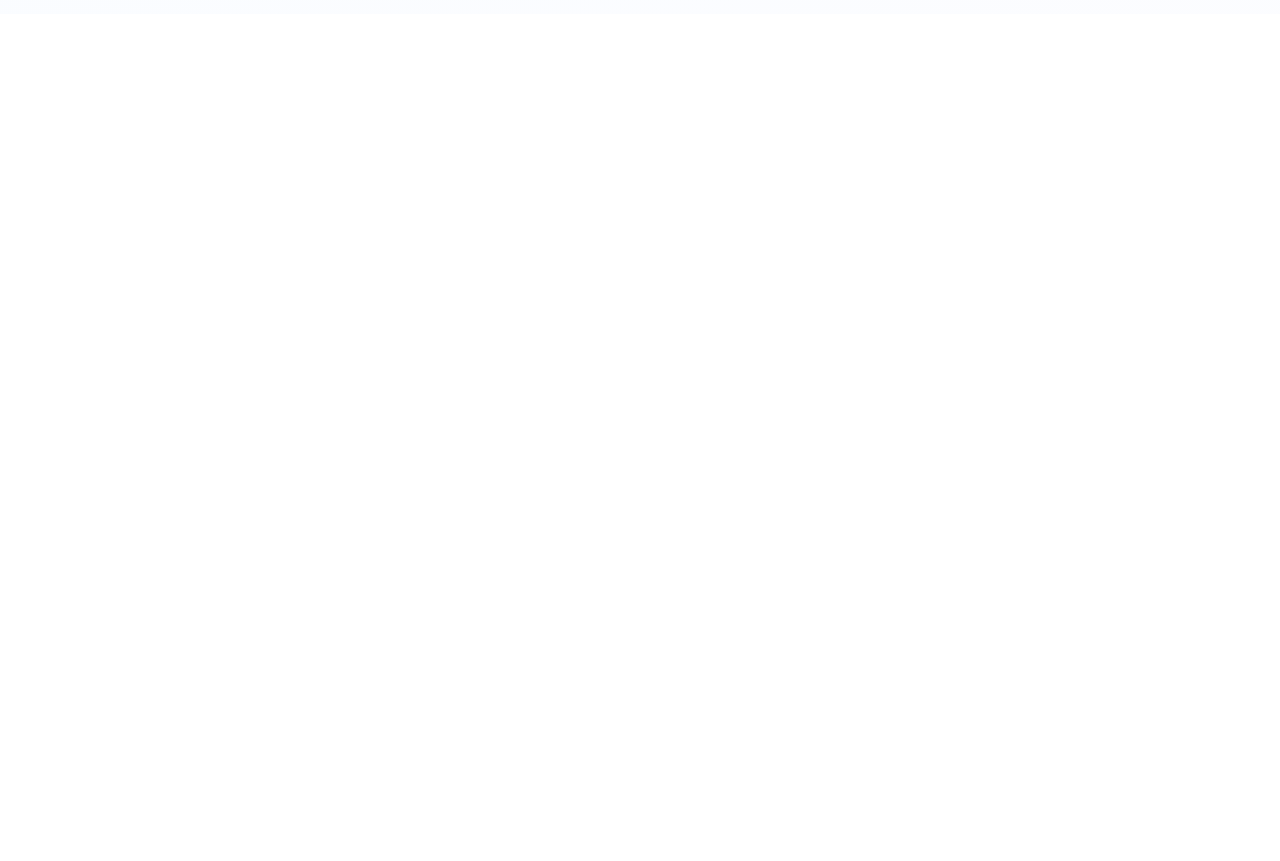
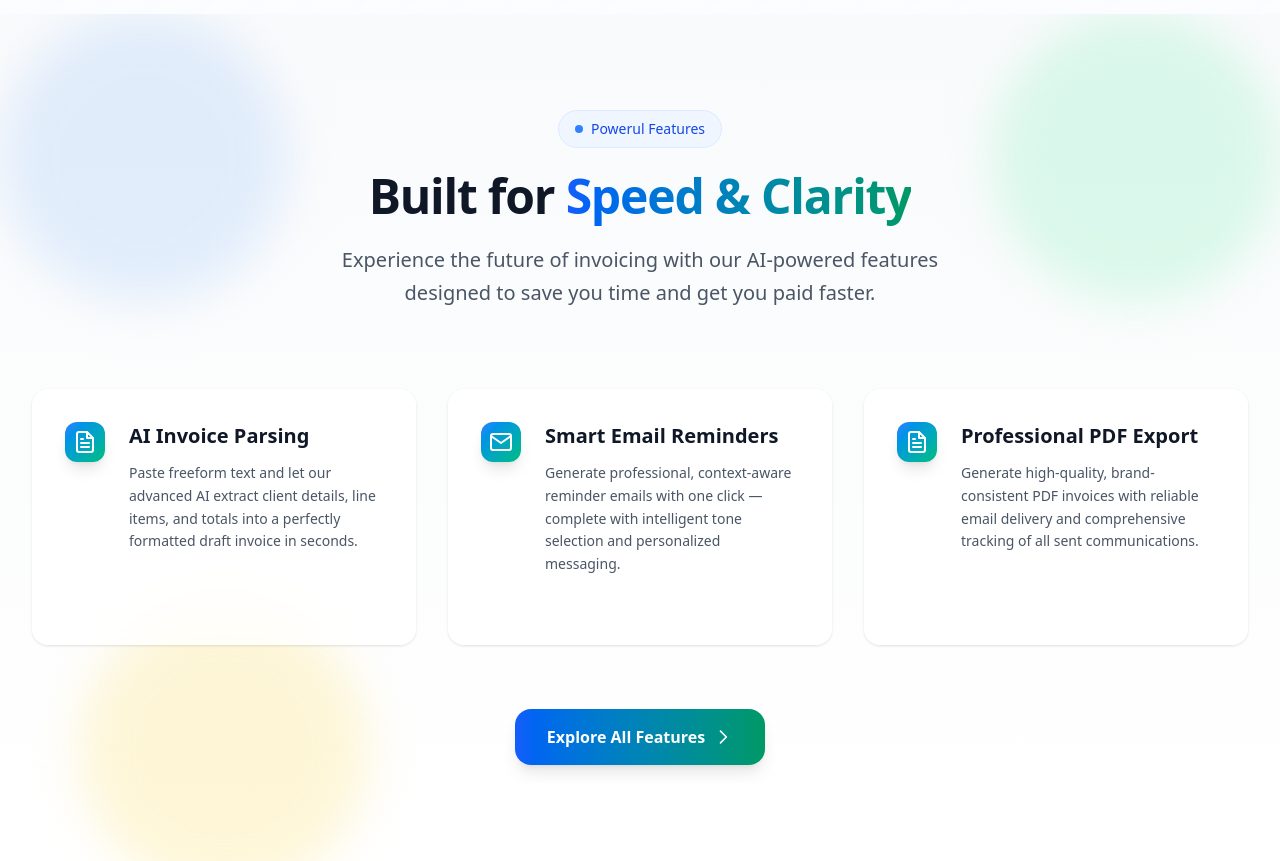
Before and after one commit to srajalingam/MERN-InvoiceGenerationAI, a React (Vite) app in the folder frontend/: page / in a window 1280 px wide. Shown: the part 1060-1921 px from the top of the page. Before the commit the page ends 1074 px from the top, so only its background shows below. Built offline with nearby package versions, Linux system fonts and the light colour scheme; no server answers.

Commit message:
Feature component created

```diff
--- /dev/null
+++ b/frontend/src/components/Feature.tsx
@@ -0,0 +1,176 @@
+import React from "react";
+import { featuresStyles } from "../assets/dummyStyles";
+
+const FeatureCard = ({
+  title,
+  desc,
+  icon,
+  delay = 0,
+}: {
+  title: string;
+  desc: string;
+  icon: JSX.Element;
+  delay?: number;
+}) => {
+  return (
+    <div
+      className={featuresStyles.featureCard}
+      style={{ animationDelay: `${delay}ms` }}
+    >
+      <div className={featuresStyles.featureCardGradient}></div>
+      <div className={featuresStyles.featureCardBorder}></div>
+      <div className={featuresStyles.featureCardContent}>
+        <div className={featuresStyles.featureCardIconContainer}>{icon}</div>
+        <div className={featuresStyles.featureCardTextContainer}>
+          <h4 className={featuresStyles.featureCardTitle}>{title}</h4>
+          <p className={featuresStyles.featureCardDescription}>{desc}</p>
+          {/* Subtle CTA indicator */}
+          <div className={featuresStyles.featureCardCta}>
+            <span className={featuresStyles.featureCardCtaText}>
+              Learn more
+            </span>
+            <svg
+              className={featuresStyles.featureCardCtaIcon}
+              fill="none"
+              viewBox="0 0 24 24"
+              stroke="currentColor"
+            >
+              <path
+                strokeLinecap="round"
+                strokeLinejoin="round"
+                strokeWidth={2}
+                d="M9 5l7 7-7 7"
+              />
+            </svg>
+          </div>
+        </div>
+      </div>
+    </div>
+  );
+};
+
+function Feature() {
+  const features = [
+    {
+      title: "AI Invoice Parsing",
+      desc: "Paste freeform text and let our advanced AI extract client details, line items, and totals into a perfectly formatted draft invoice in seconds.",
+      icon: (
+        <svg
+          width="24"
+          height="24"
+          viewBox="0 0 24 24"
+          fill="none"
+          stroke="currentColor"
+          strokeWidth="2"
+          strokeLinecap="round"
+          strokeLinejoin="round"
+        >
+          <path d="M14 2H6a2 2 0 0 0-2 2v16a2 2 0 0 0 2 2h12a2 2 0 0 0 2-2V8z" />
+          <polyline points="14,2 14,8 20,8" />
+          <line x1="16" y1="13" x2="8" y2="13" />
+          <line x1="16" y1="17" x2="8" y2="17" />
+          <polyline points="10,9 9,9 8,9" />
+        </svg>
+      ),
+    },
+    {
+      title: "Smart Email Reminders",
+      desc: "Generate professional, context-aware reminder emails with one click — complete with intelligent tone selection and personalized messaging.",
+      icon: (
+        <svg
+          width="24"
+          height="24"
+          viewBox="0 0 24 24"
+          fill="none"
+          stroke="currentColor"
+          strokeWidth="2"
+          strokeLinecap="round"
+          strokeLinejoin="round"
+        >
+          <path d="M4 4h16c1.1 0 2 .9 2 2v12c0 1.1-.9 2-2 2H4c-1.1 0-2-.9-2-2V6c0-1.1.9-2 2-2z" />
+          <polyline points="22,6 12,13 2,6" />
+        </svg>
+      ),
+    },
+    {
+      title: "Professional PDF Export",
+      desc: "Generate high-quality, brand-consistent PDF invoices with reliable email delivery and comprehensive tracking of all sent communications.",
+      icon: (
+        <svg
+          width="24"
+          height="24"
+          viewBox="0 0 24 24"
+          fill="none"
+          stroke="currentColor"
+          strokeWidth="2"
+          strokeLinecap="round"
+          strokeLinejoin="round"
+        >
+          <path d="M14 2H6a2 2 0 0 0-2 2v16a2 2 0 0 0 2 2h12a2 2 0 0 0 2-2V8z" />
+          <polyline points="14,2 14,8 20,8" />
+          <line x1="16" y1="13" x2="8" y2="13" />
+          <line x1="16" y1="17" x2="8" y2="17" />
+          <polyline points="10,9 9,9 8,9" />
+        </svg>
+      ),
+    },
+  ];
+  return (
+    <section id="features" className={featuresStyles.section}>
+      <div className={featuresStyles.backgroundBlob1}></div>
+      <div className={featuresStyles.backgroundBlob2}></div>
+      <div className={featuresStyles.backgroundBlob3}></div>
+
+      <div className={featuresStyles.container}>
+        <div className={featuresStyles.headerContainer}>
+          <div className={featuresStyles.badge}>
+            <span className={featuresStyles.badgeDot}></span>
+            <span className={featuresStyles.badgeText}>Powerul Features</span>
+          </div>
+          <h2 className={featuresStyles.title}>
+            Built for{" "}
+            <span className={featuresStyles.titleGradient}>
+              Speed & Clarity
+            </span>
+          </h2>
+          <p className={featuresStyles.subtitle}>
+            Experience the future of invoicing with our AI-powered features
+            designed to save you time and get you paid faster.
+          </p>
+        </div>
+        <div className={featuresStyles.featuresGrid}>
+          {features.map((feature, index) => (
+            <FeatureCard
+              key={index}
+              title={feature.title}
+              desc={feature.desc}
+              icon={feature.icon}
+              delay={index * 100} // Stagger animation by 200ms
+            />
+          ))}
+        </div>
+        <div className={featuresStyles.bottomCtaContainer}>
+          <button className={featuresStyles.bottomCtaButton}>
+            <span>{featuresStyles.bottomCtaButtonText}</span>
+            {/* Bottom CTA */}
+            <svg
+              className={featuresStyles.bottomCtaButtonIcon}
+              fill="none"
+              viewBox="0 0 24 24"
+              stroke="currentColor"
+            >
+              <path
+                strokeLinecap="round"
+                strokeLinejoin="round"
+                strokeWidth={2}
+                d="M9 5l7 7-7 7"
+              />
+            </svg>
+          </button>
+        </div>
+      </div>
+    </section>
+  );
+}
+
+export default Feature;
--- a/frontend/src/pages/Home.tsx
+++ b/frontend/src/pages/Home.tsx
@@ -1,6 +1,7 @@
 import React from 'react'
 import Navbar from '../components/Navbar'
 import Hero from './Hero'
+import Feature from '../components/Feature'
 
 function Home() {
   return (
@@ -8,6 +9,9 @@
         <Navbar />
         <main className=''>
           <Hero />
+          <div className=''>
+            <Feature />
+          </div>
         </main>
     </div>
   )
```
